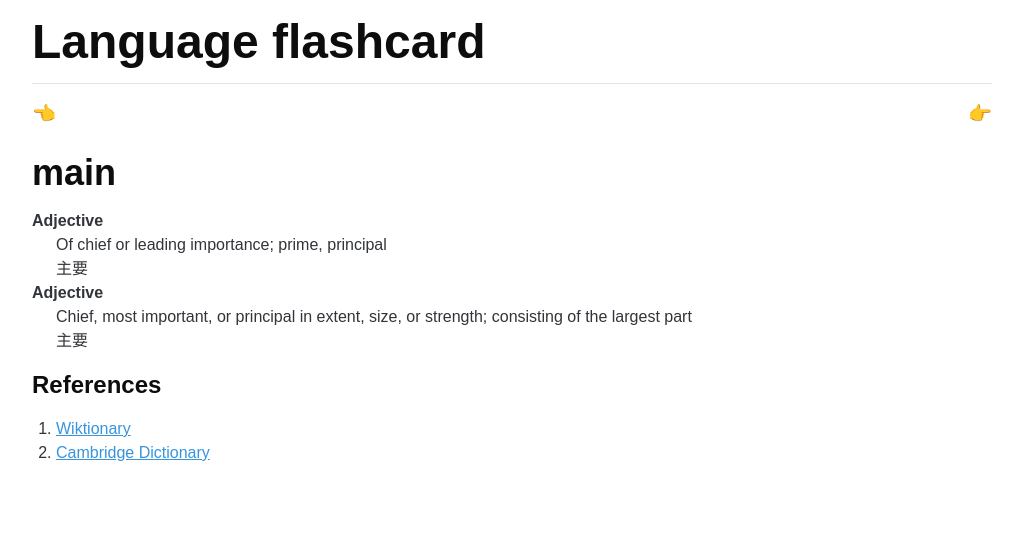
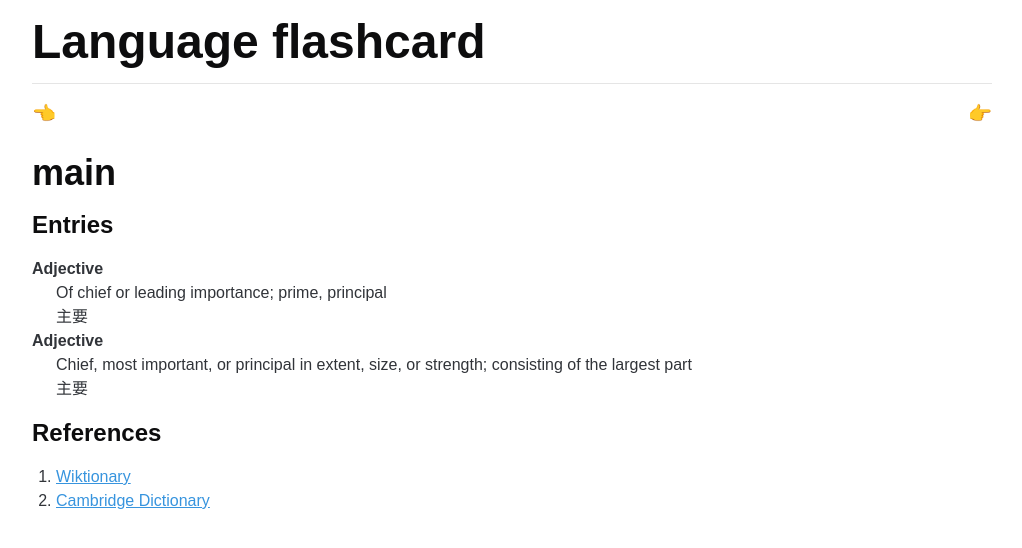
Before and after one commit to iigmir/language-flashcards, a React (Create React App) app: page / in a window 1280 px wide. Shown: the top 548 px of the page, without its empty margins (128-1150 px from the left). Built offline with nearby package versions, Linux system fonts and the light colour scheme.

Commit message:
Semantic

```diff
--- a/src/views/Card/index.js
+++ b/src/views/Card/index.js
@@ -39,9 +39,12 @@ class Card extends React.Component {
                     <span className="next entry" onClick={ () => this.change_index( this.state.index + 1 ) }>👉</span>
                 </aside>
                 <h2 lang={ language }>{ word }</h2>
-                <dl className="entry">
-                    { terms.map( (item, index) => (<Definition item={ item } key={ index } />) ) }
-                </dl>
+                <section className="entry">
+                    <h3>Entries</h3>
+                    <dl>
+                        { terms.map( (item, index) => (<Definition item={ item } key={ index } />) ) }
+                    </dl>
+                </section>
                 <References references={ references } word={ word } />
             </main>
         );
```
